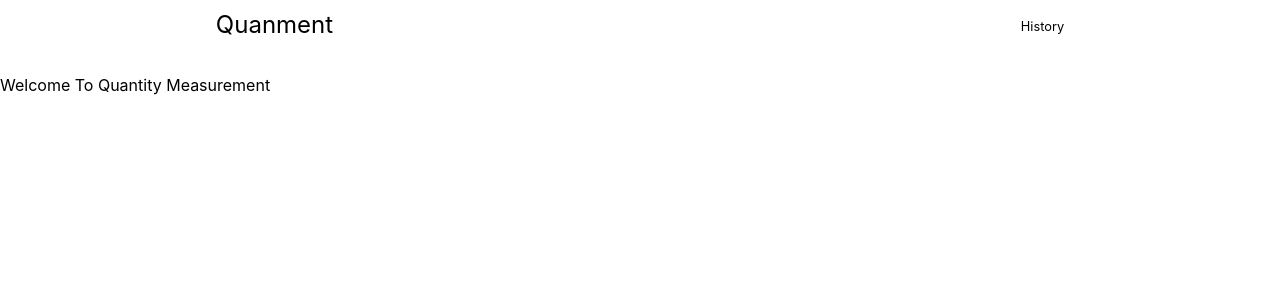
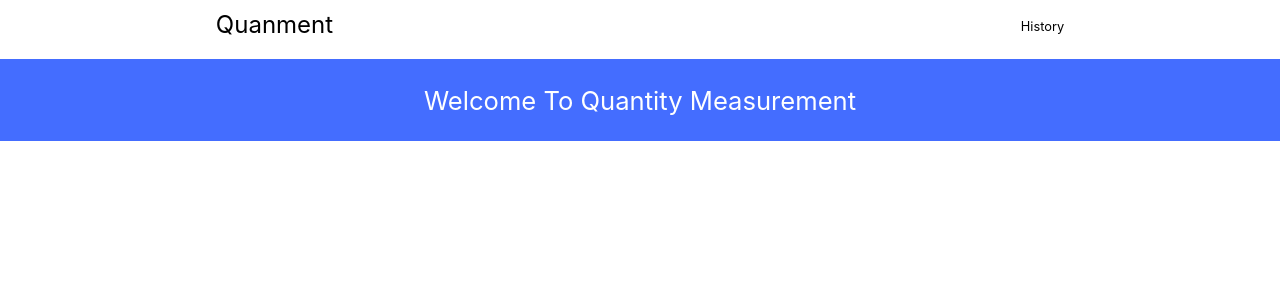
Before and after one commit to vai4411/QuantityMeasurementReact, a React (Create React App) app: page / in a window 1280 px wide. Shown: the top 300 px of the page. Built offline with nearby package versions, Linux system fonts and the light colour scheme.

Commit message:
ADDED: used welcome scss file for style the welcome msg

```diff
--- a/src/styles/header.scss
+++ b/src/styles/header.scss
@@ -12,3 +12,12 @@
 		font-size: 80%;
 	}
 }
+
+
+.welcome{
+	display: flex;
+	background-color: #446DFF;
+	justify-content: center;
+	font-size: 160%;
+	color: white;
+}
```
